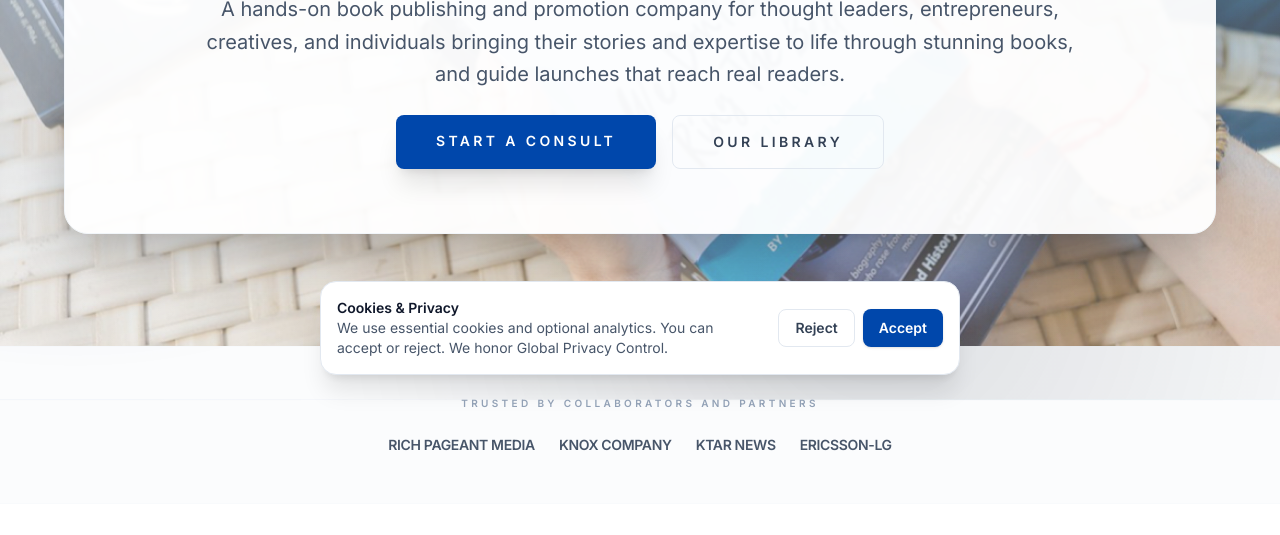
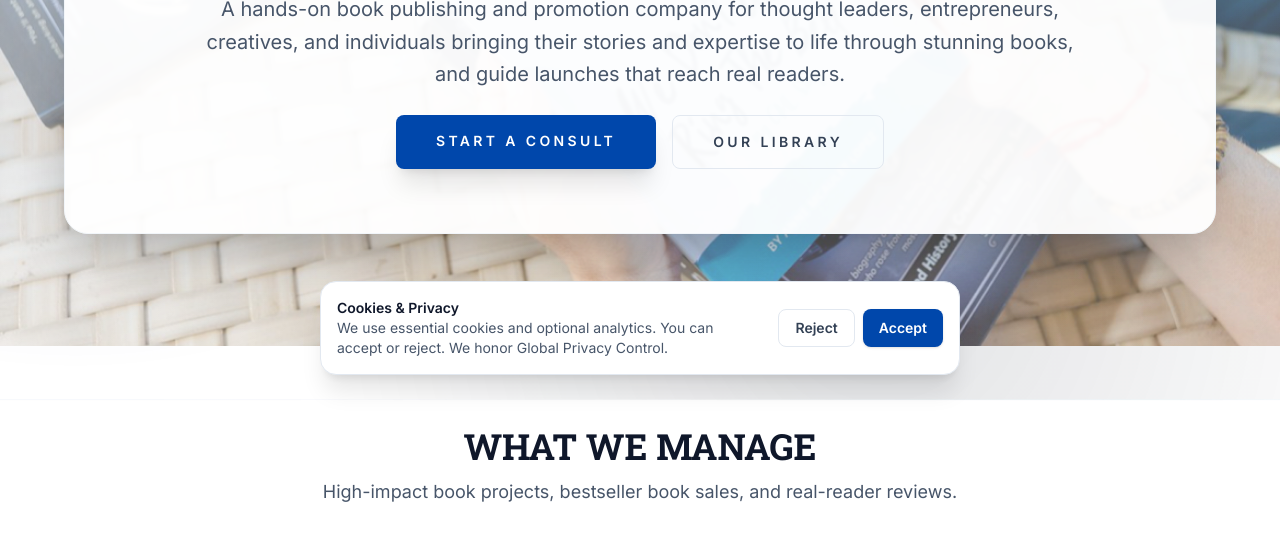
Before and after one commit to krcoffelt/LupiDocs, a plain HTML site: page index.html in a window 1280 px wide. Shown: the part 409-944 px from the top of the page. Drawn offline with nearby package versions, Linux system fonts and the light colour scheme.

Commit message:
Remove collaborators section and refine services copy

```diff
--- a/index.html
+++ b/index.html
@@ -221,25 +221,12 @@
     </div>
   </section>
 
-  <!-- Collaborators / Proof -->
-  <section class="py-12 border-t border-b border-slate-50 bg-slate-50/50">
-    <div class="max-w-6xl mx-auto px-8">
-      <div class="flex flex-wrap justify-center items-center gap-6 text-slate-400 text-xs uppercase tracking-[0.28em] reveal">
-        <span class="w-full text-center text-[10px] font-bold">Trusted by collaborators and partners</span>
-        <span class="font-bold text-slate-600 tracking-tight text-sm">Rich Pageant Media</span>
-        <span class="font-bold text-slate-600 tracking-tight text-sm">Knox Company</span>
-        <span class="font-bold text-slate-600 tracking-tight text-sm">KTAR News</span>
-        <span class="font-bold text-slate-600 tracking-tight text-sm">Ericsson-LG</span>
-      </div>
-    </div>
-  </section>
-
   <!-- Services -->
   <section id="services" class="py-20 px-8">
     <div class="max-w-6xl mx-auto space-y-8">
       <div class="text-center space-y-3">
         <h2 class="text-3xl md:text-4xl font-bold text-slate-900">WHAT WE MANAGE</h2>
-        <p class="text-base md:text-lg text-slate-600">High-impact book projects, bestseller book sales and real-reader reviews.</p>
+        <p class="text-base md:text-lg text-slate-600">High-impact book projects, bestseller book sales, and real-reader reviews.</p>
       </div>
       <div class="grid md:grid-cols-3 gap-6">
         <div class="lift-card p-5 bg-white border border-slate-100 rounded-xl shadow-sm reveal">
```
